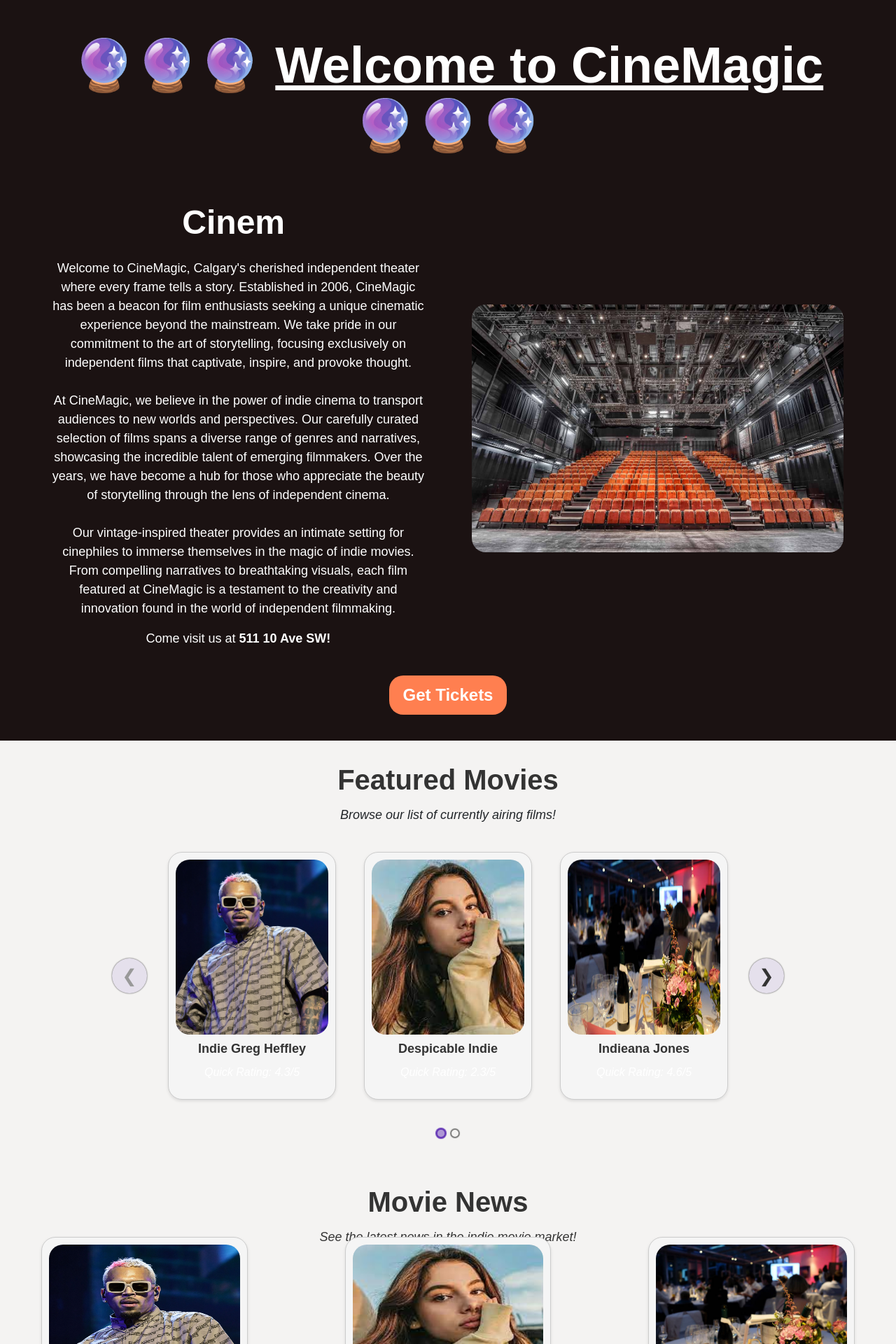
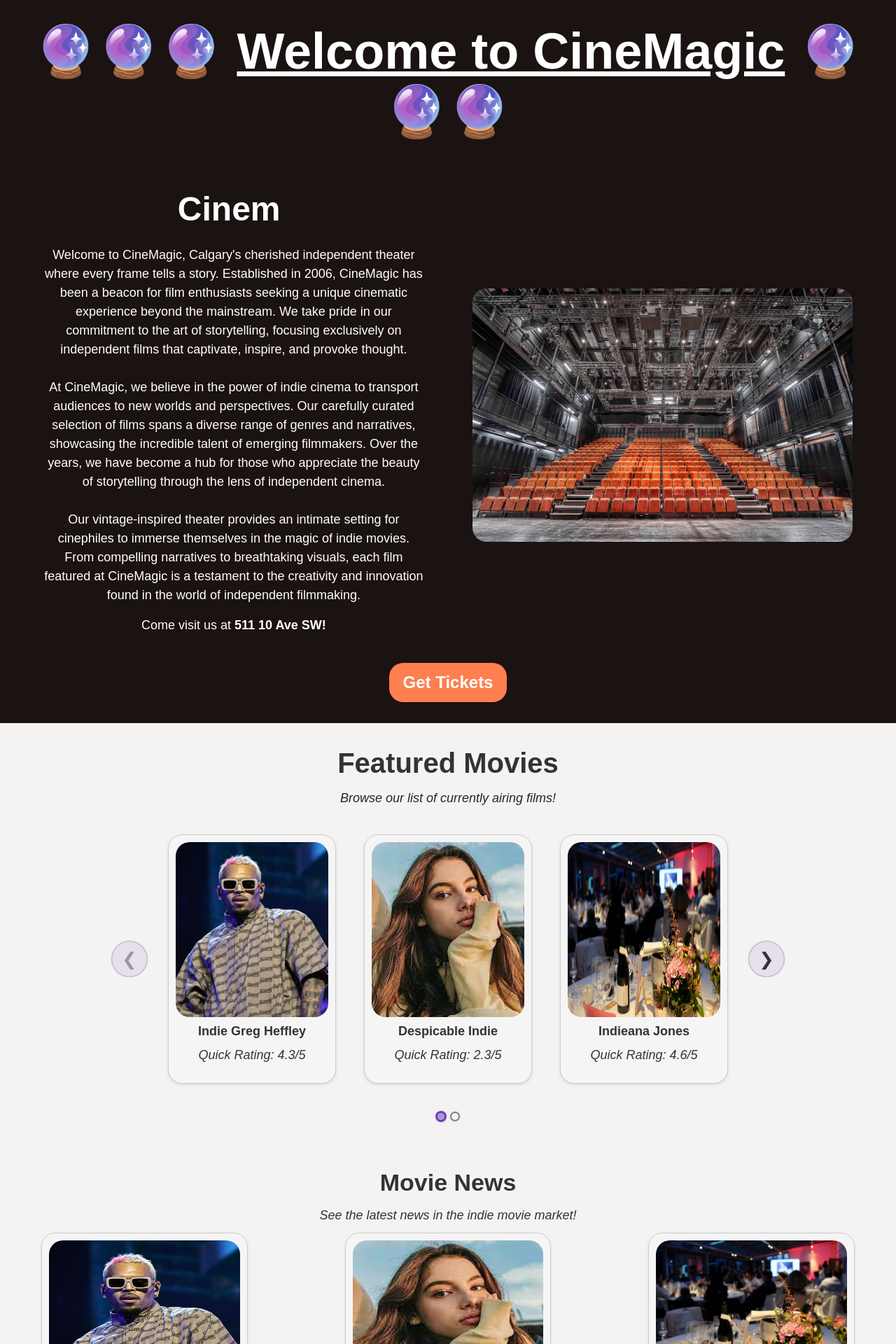
Before and after one commit to viet-ho/CineMagic, a React (Create React App) app: page / in a window 1280 px wide. Shown: the top 1920 px of the page at 70% size. Built offline with nearby package versions, Linux system fonts and the light colour scheme; grey boxes are pictures that could not be loaded.

Commit message:
Homepage Style Updated!

```diff
--- a/src/components/Homepage.js
+++ b/src/components/Homepage.js
@@ -375,7 +375,7 @@ const HomePage = () => {
                   className="movie-poster"
                 />
                 <h3 className="featured-movie">{movie.title}</h3>
-                <p className="review-text">
+                <p className="review-text-homepage">
                   {" "}
                   <i>Quick Rating: {movie.rating}</i>
                 </p>
--- a/src/styles/Homepage.css
+++ b/src/styles/Homepage.css
@@ -11,10 +11,10 @@ body.homepage-page-background {
     background-color: #1B1212;
     color: #fff;
     text-align: center;
-    padding-top: 50px;
-    padding-left: 4%;
-    padding-right: 4%;
-    padding-bottom: 1%;
+    padding-top: 30px;
+    padding-left: 3%;
+    padding-right: 3%;
+    padding-bottom: 0.5%;
   }
 
   .header {
@@ -123,8 +123,9 @@ body.homepage-page-background {
     max-width: 75%;
   }
 
-  .review-text {
+  .review-text-homepage {
     margin-top: 8px;
+    color: #333;
   }
 
 
@@ -156,7 +157,7 @@ body.homepage-page-background {
   .movie-news-title {
     color: #333;
     font-weight: bold;
-    font-size: 40px;
+    font-size: 34px;
     margin-top: 5%;
     margin-bottom: 1%;
   }
@@ -165,7 +166,7 @@ body.homepage-page-background {
     color: #333;
     font-size: 18px;
     font-style: italic;
-    margin-bottom: 2%;
+    margin-bottom: 4%;
     text-align: center;
     }
 
```
